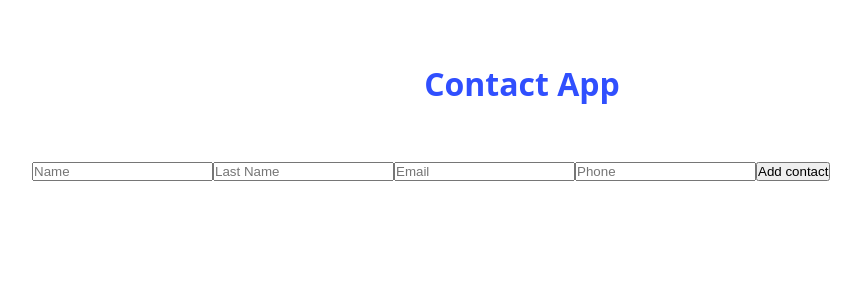
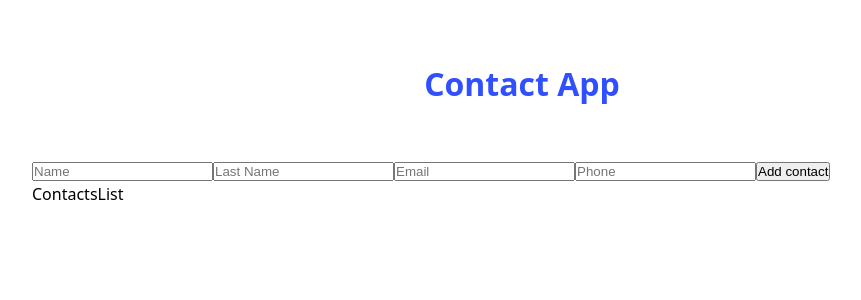
Before and after one commit to Haniyeh-Afrasiyabi/Contact-app, a React (Vite) app: page / in a window 1280 px wide. Shown: the top 300 px of the page, without its empty margins (118-979 px from the left). Built offline with nearby package versions, Linux system fonts and the light colour scheme.

Commit message:
Ability to add new contact

```diff
--- a/src/components/Contacts.jsx
+++ b/src/components/Contacts.jsx
@@ -1,6 +1,8 @@
 import { useState } from "react";
+import ContactsList from "./ContactsList";
 
 function Contacts() {
+  const [contacts, setContacts] = useState([]);
   const [contact, setContact] = useState({
     name: "",
     lastName: "",
@@ -16,7 +18,14 @@ function Contacts() {
   };
 
   const addHandler = () => {
-    console.log(contact);
+    setContacts((contacts) => [...contacts, contact])
+    setContact({
+        name: "",
+        lastName: "",
+        email: "",
+        phone: "",
+
+    })
   };
 
   return (
@@ -52,6 +61,7 @@ function Contacts() {
         />
         <button onClick={addHandler}>Add contact</button>
       </div>
+      <ContactsList contacts={contacts} />
     </div>
   );
 }
--- /dev/null
+++ b/src/components/ContactsList.jsx
@@ -0,0 +1,8 @@
+function ContactsList(props) {
+    console.log(props);
+  return (
+    <div>ContactsList</div>
+  )
+}
+
+export default ContactsList
```
